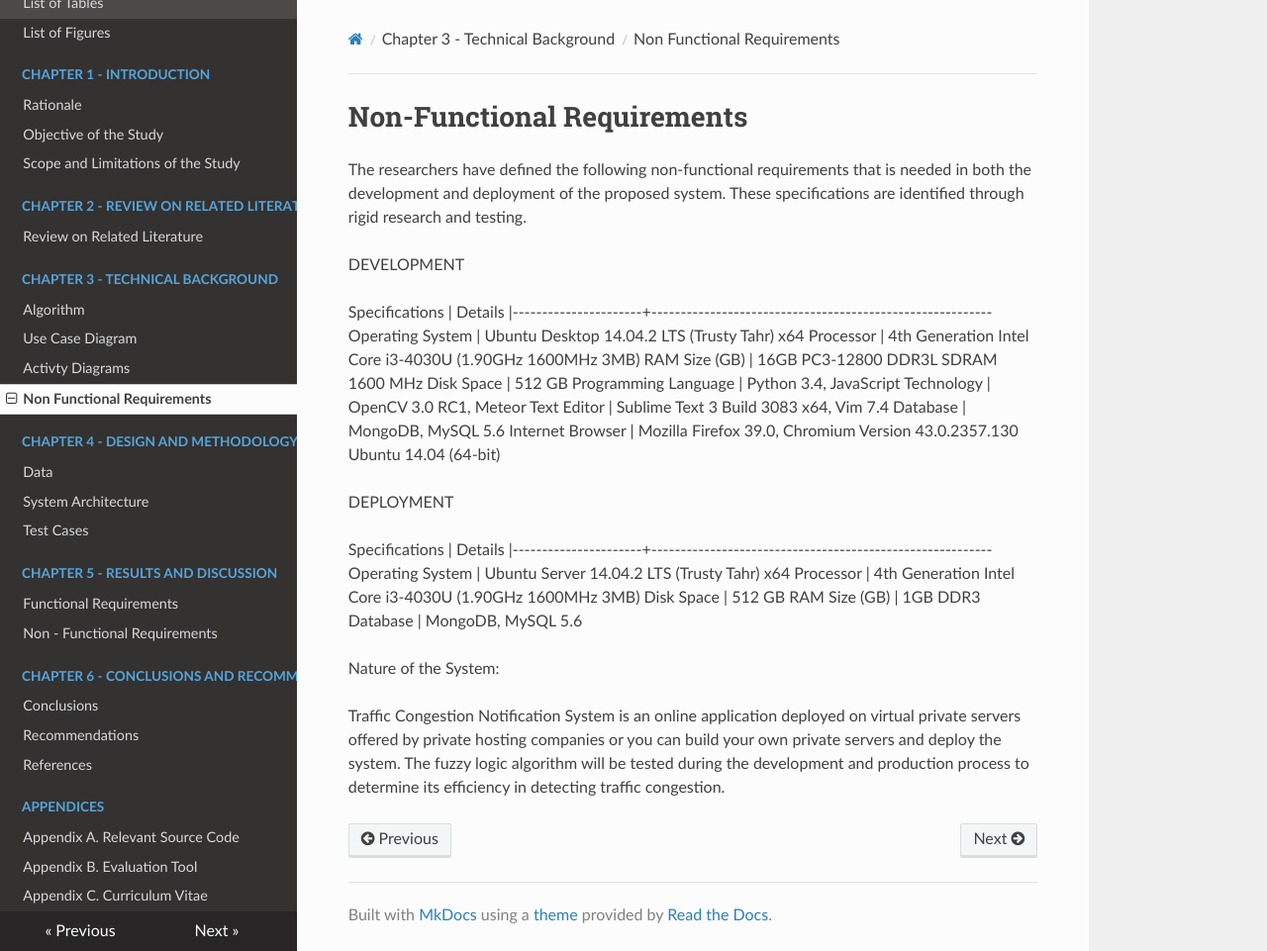
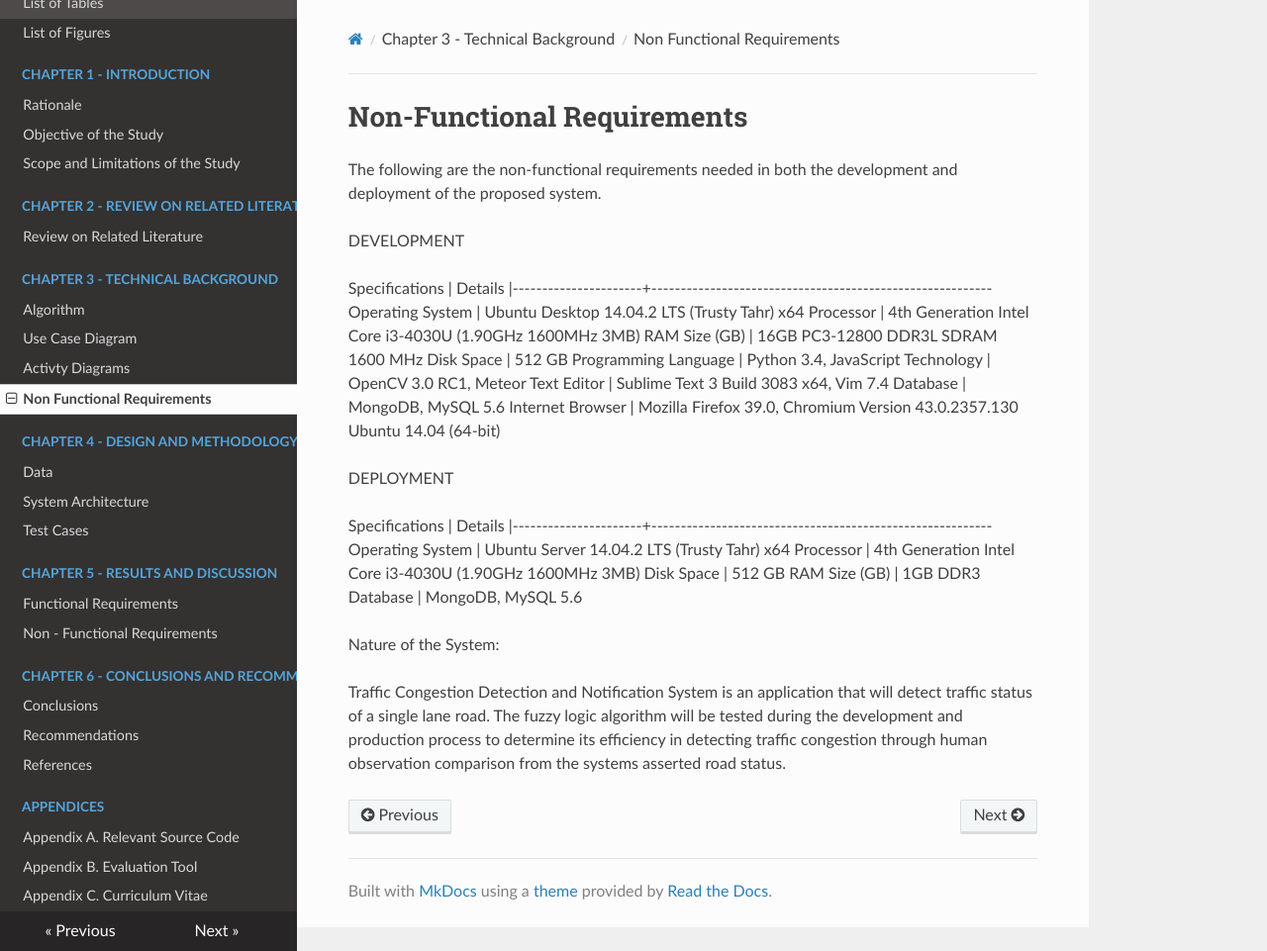
Before and after one commit to mikhailejohnapale/argomada-fuzz-track-doc, an MkDocs documentation site: the page built from docs/chapter3/non-functional-requirements.md, in a window 1280 px wide and 961 px high. Shown: the whole window at 99% size. Built offline with MkDocs 1.6.1, drawn with Linux system fonts in a browser that asks for light colours; nearby versions of some CDN libraries; old or Windows-style settings are respelled for this version of MkDocs.

Commit message:
1st revision corrections in non functional requirements

```diff
--- a/docs/chapter3/non-functional-requirements.md
+++ b/docs/chapter3/non-functional-requirements.md
@@ -1,9 +1,8 @@
 # Non-Functional Requirements
 
-The researchers have defined the following non-functional requirements
-that is needed in both the development and deployment of the proposed
-system. These specifications are identified through rigid research and
-testing.
+The following are the non-functional requirements
+needed in both the development and deployment of the proposed
+system.
 
 DEVELOPMENT
 
@@ -31,9 +30,9 @@ Database               | MongoDB, MySQL 5.6
 
 Nature of the System:
 
-Traffic Congestion Notification System is an online application
-deployed on virtual private servers offered by private hosting
-companies or you can build your own private servers and deploy
-the system. The fuzzy logic algorithm will be tested during the
+Traffic Congestion Detection and Notification System is an application
+that will detect traffic status of a single lane road.
+The fuzzy logic algorithm will be tested during the
 development and production process to determine its efficiency
-in detecting traffic congestion.
+in detecting traffic congestion through human observation comparison
+from the systems asserted road status.
```
